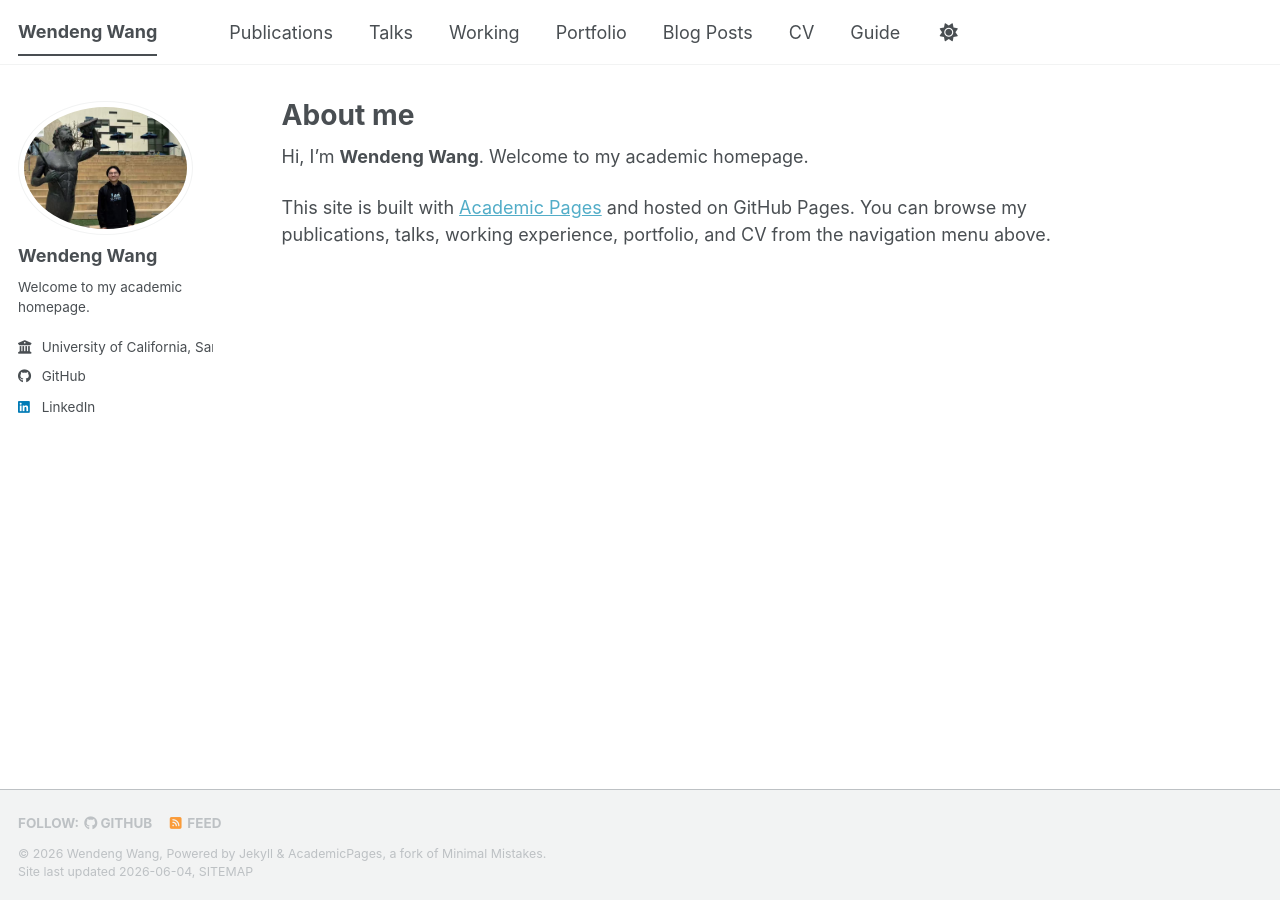
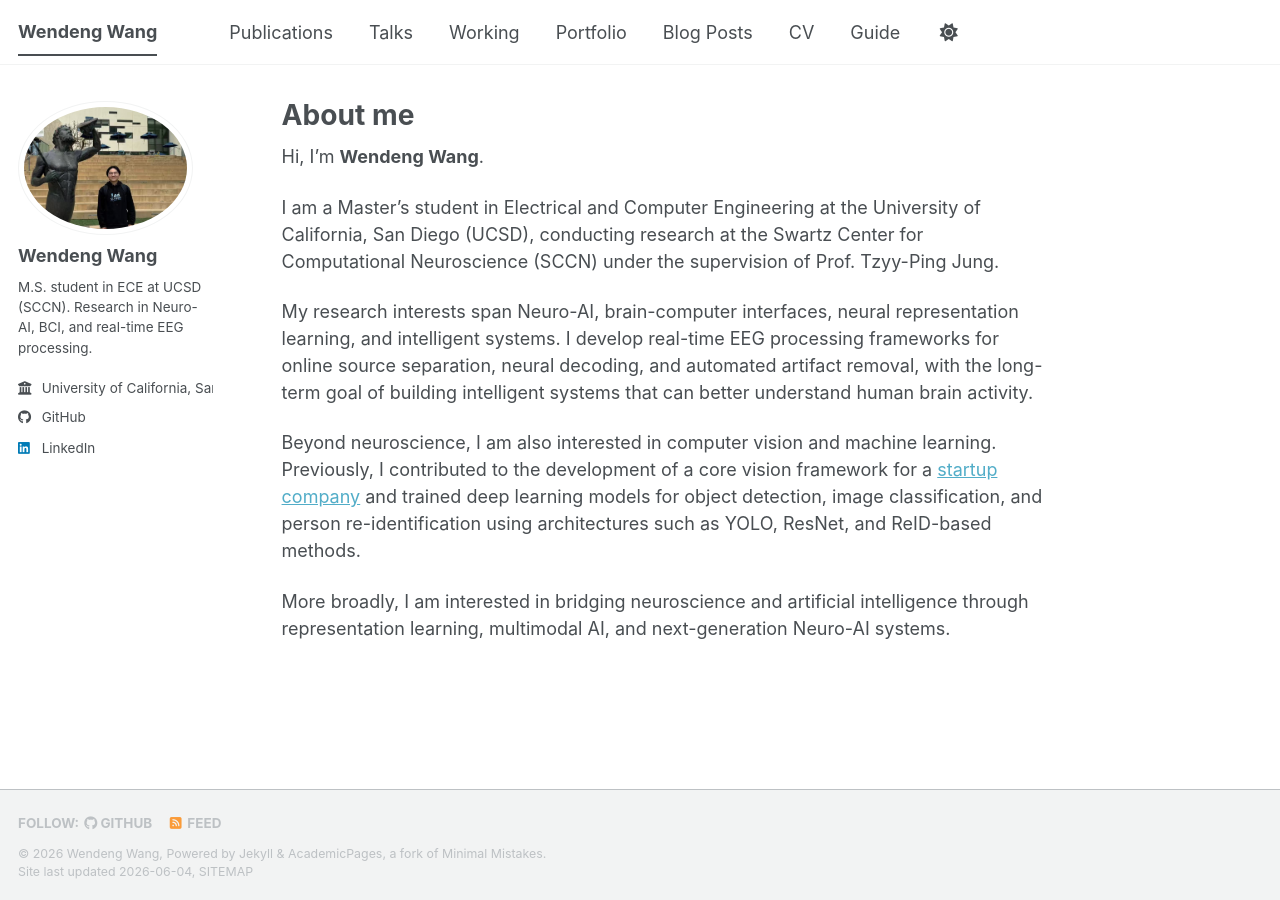
Before and after one commit to d-d-w404/Profile, a Jekyll site: the page built from _pages/about.md, in a window 1280 px wide. Built offline with Jekyll 4.4.1, drawn with Linux system fonts in a browser that asks for light colours; a script bundle is joined from its source files by our own code; library files that are not in the unit come from our copies.

Commit message:
Update homepage bio and sidebar with Neuro-AI introduction.
Link Shootz startup to https://www.shootz.tech/ in about page.

Co-authored-by: Cursor <cursoragent@cursor.com>

```diff
--- a/_config.yml
+++ b/_config.yml
@@ -12,7 +12,7 @@ site_theme               : "default" # The available themes options are "default
 title                    : "Wendeng Wang"
 title_separator          : "-"
 name                     : &name "Wendeng Wang"
-description              : &description "Wendeng Wang's academic portfolio"
+description              : &description "Neuro-AI and BCI research at UCSD. Real-time EEG processing, neural decoding, and intelligent systems."
 url                      : https://d-d-w404.github.io
 baseurl                  : /Profile
 repository               : "d-d-w404/Profile"
@@ -25,7 +25,7 @@ author:
   avatar           : "profile.jpg"
   name             : "Wendeng Wang"
   pronouns         :
-  bio              : "Welcome to my academic homepage."
+  bio              : "M.S. student in ECE at UCSD (SCCN). Research in Neuro-AI, BCI, and real-time EEG processing."
   location         :
   employer         : "University of California, San Diego"
   uri              :
--- a/_pages/about.md
+++ b/_pages/about.md
@@ -7,6 +7,12 @@ redirect_from:
   - /about.html
 ---
 
-Hi, I'm **Wendeng Wang**. Welcome to my academic homepage.
+Hi, I'm **Wendeng Wang**.
 
-This site is built with [Academic Pages](https://github.com/academicpages/academicpages.github.io) and hosted on GitHub Pages. You can browse my publications, talks, working experience, portfolio, and CV from the navigation menu above.
+I am a Master's student in Electrical and Computer Engineering at the University of California, San Diego (UCSD), conducting research at the Swartz Center for Computational Neuroscience (SCCN) under the supervision of Prof. Tzyy-Ping Jung.
+
+My research interests span Neuro-AI, brain-computer interfaces, neural representation learning, and intelligent systems. I develop real-time EEG processing frameworks for online source separation, neural decoding, and automated artifact removal, with the long-term goal of building intelligent systems that can better understand human brain activity.
+
+Beyond neuroscience, I am also interested in computer vision and machine learning. Previously, I contributed to the development of a core vision framework for a [startup company](https://www.shootz.tech/) and trained deep learning models for object detection, image classification, and person re-identification using architectures such as YOLO, ResNet, and ReID-based methods.
+
+More broadly, I am interested in bridging neuroscience and artificial intelligence through representation learning, multimodal AI, and next-generation Neuro-AI systems.
```
